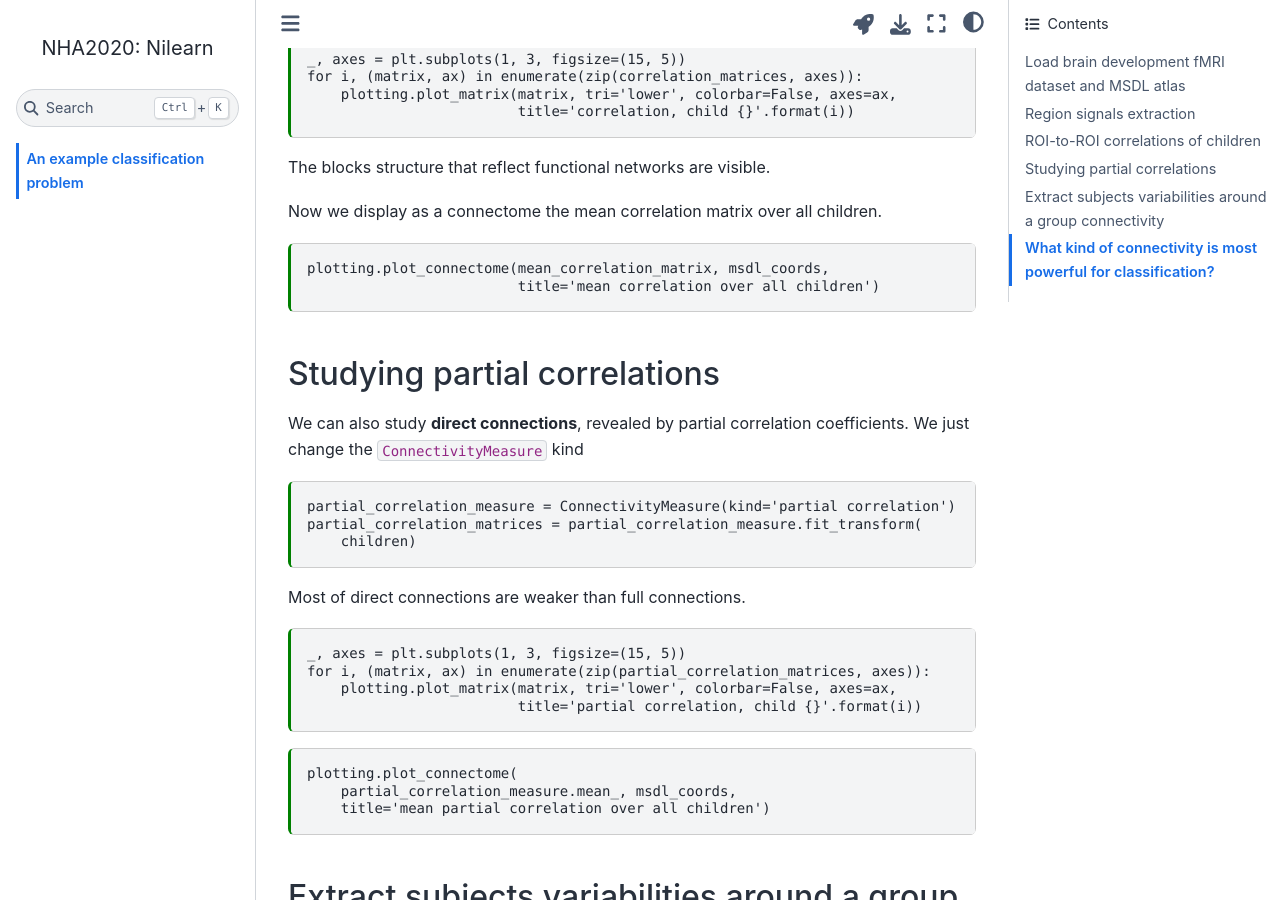
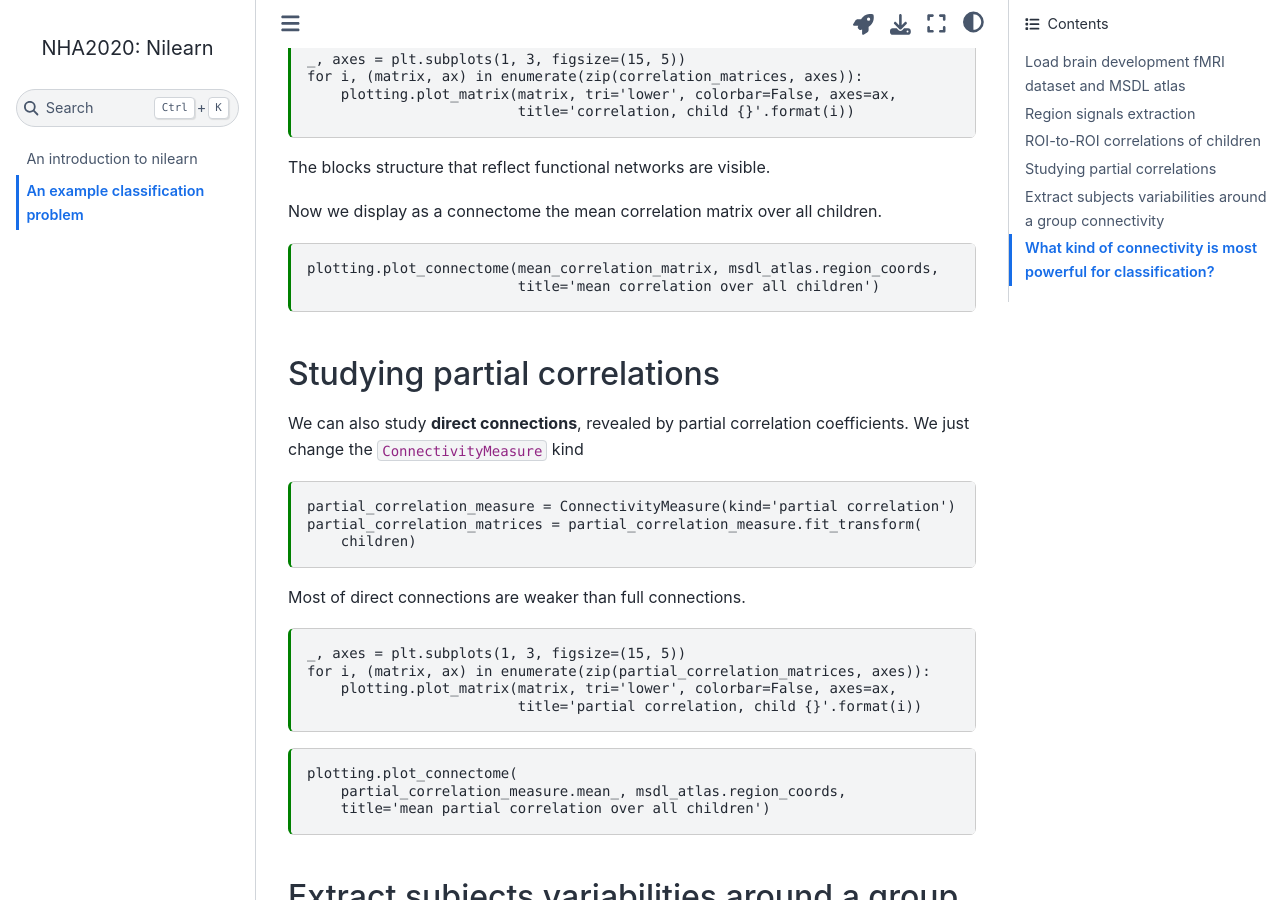
Before and after one commit to emdupre/nha-ml-nimg, a Jupyter Book: the page built from content/02-classification-example.md, in a window 1280 px wide and 900 px high, scrolled down 2212 px. Built offline with Jupyter Book 1.0.4 settings and Sphinx 7.4.7 and the Sphinx Book theme 1.1.4, drawn with Linux system fonts in a browser that asks for light colours; cross-references to code outside the pages are shown as plain code; some of the changed text lies outside the part shown.

Commit message:
Typo 🤦

````diff
--- a/content/02-classification-example.md
+++ b/content/02-classification-example.md
@@ -116,7 +116,7 @@ The blocks structure that reflect functional networks are visible.
 Now we display as a connectome the mean correlation matrix over all children.
 
 ```{code-cell} python3
-plotting.plot_connectome(mean_correlation_matrix, msdl_coords,
+plotting.plot_connectome(mean_correlation_matrix, msdl_atlas.region_coords,
                          title='mean correlation over all children')
 ```
 
@@ -142,7 +142,7 @@ for i, (matrix, ax) in enumerate(zip(partial_correlation_matrices, axes)):
 
 ```{code-cell} python3
 plotting.plot_connectome(
-    partial_correlation_measure.mean_, msdl_coords,
+    partial_correlation_measure.mean_, msdl_atlas.region_coords,
     title='mean partial correlation over all children')
 ```
 
--- a/content/_toc.yml
+++ b/content/_toc.yml
@@ -1,2 +1,2 @@
-file: 01-data-structures
-file: 02-classification-example
+- file: 01-data-structures
+- file: 02-classification-example
````
